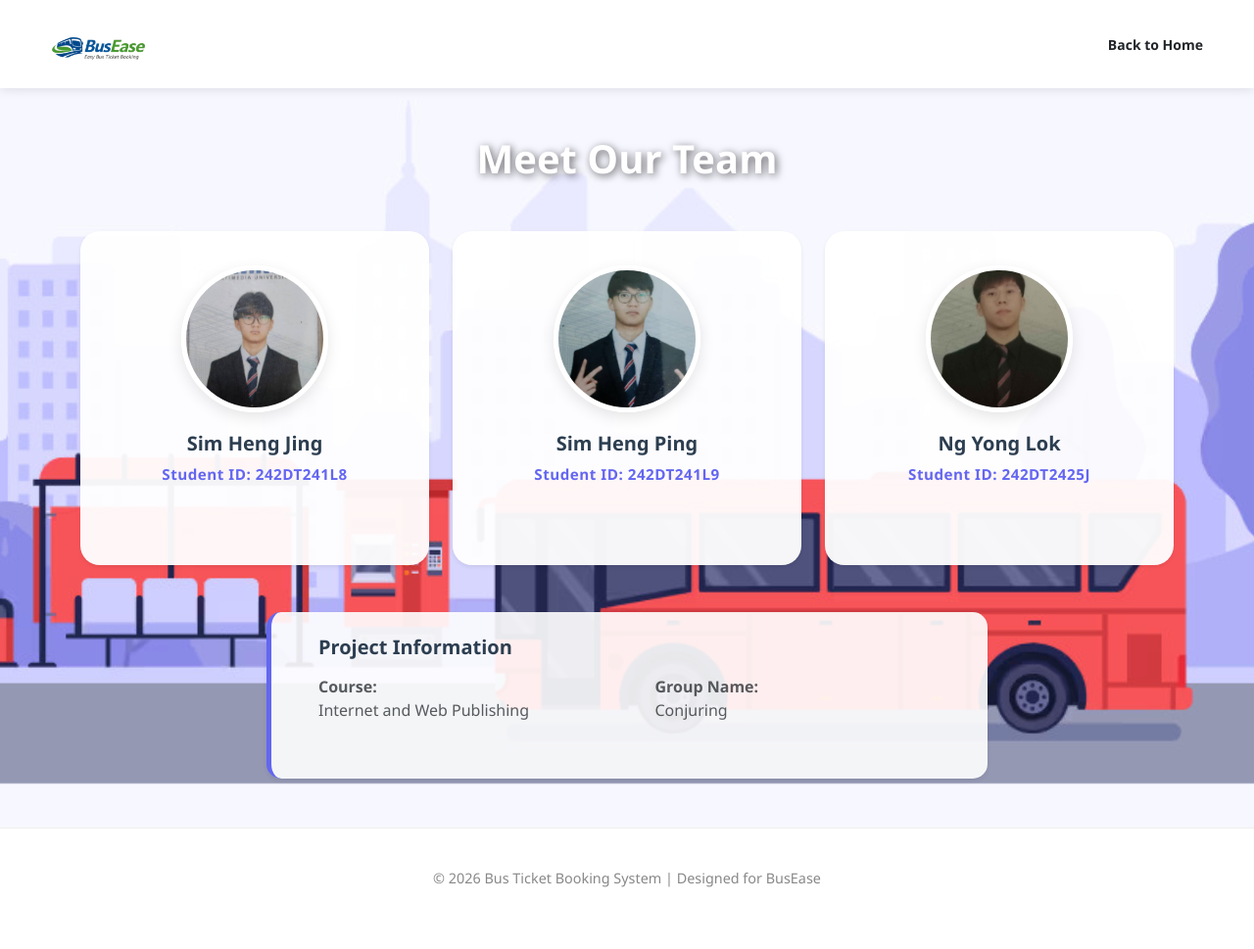
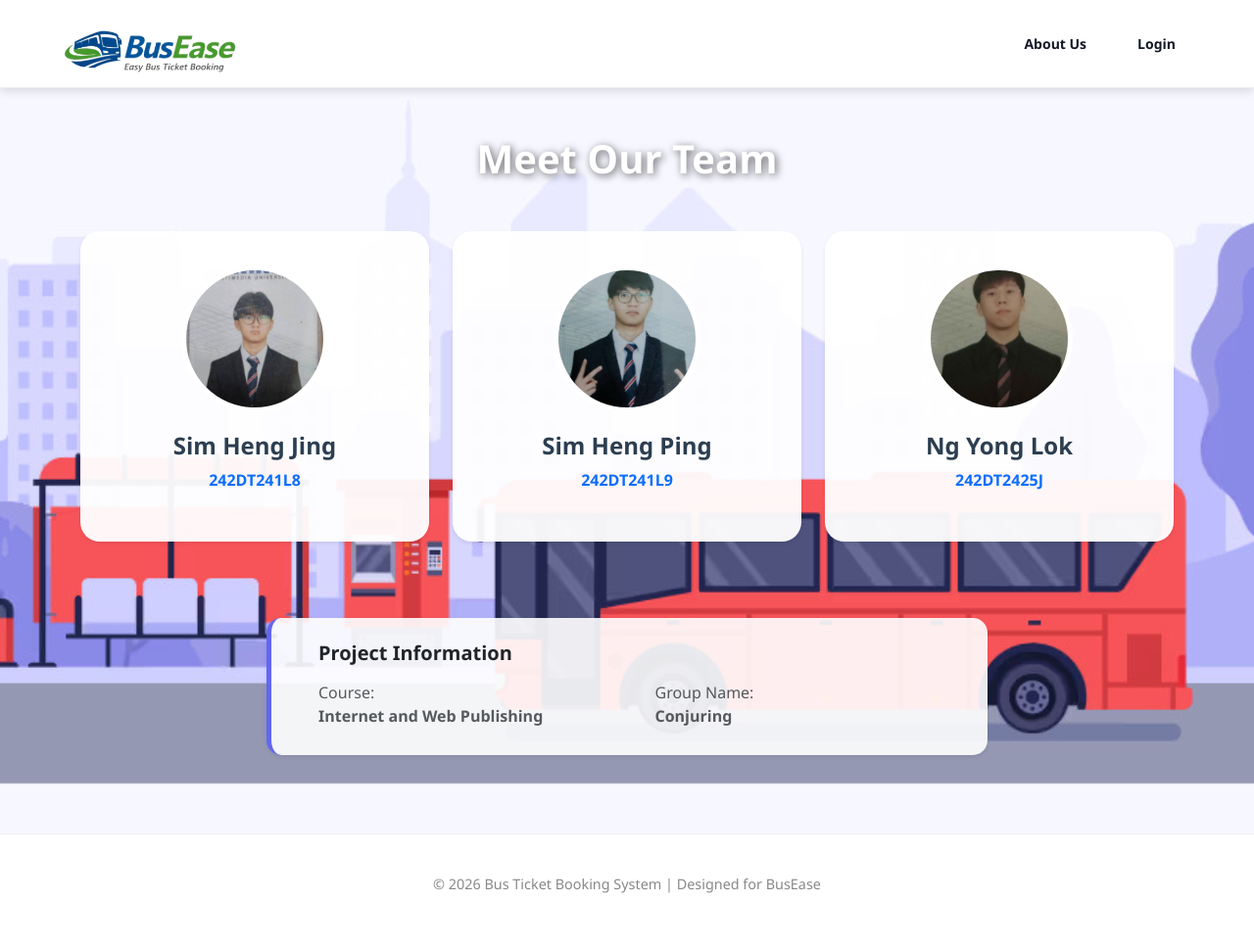
Before and after one commit to gitter4249/Bus-Ticket-System, a PHP site: page /about_us.php in a window 1280 px wide. Shown: the whole page at 98% size. Before the commit the page ends 906 px from the top, so only its background shows below. Run offline with PHP 8.4, Linux system fonts and the light colour scheme.

Commit message:
Update about_us.php

```diff
--- a/Bus Ticket System/about_us.php
+++ b/Bus Ticket System/about_us.php
@@ -6,16 +6,19 @@ include "includes/config.php";
 <html lang="en">
 <head>
     <meta charset="UTF-8">
-    <title>About Us | Our Team</title>
-    <link rel="stylesheet" href="css/style.css">
+    <title>About Us | BusEase</title>
+
+    <?php include "includes/header.php"; ?>
+
     <link href="https://cdn.jsdelivr.net/npm/bootstrap@5.3.0/dist/css/bootstrap.min.css" rel="stylesheet">
+
     <style>
         body {
             background: url('css/background.jpg') no-repeat center center fixed;
             background-size: cover;
             font-family: 'Segoe UI', sans-serif;
+            margin: 0;
         }
-        .navbar { background: white; padding: 10px 40px; box-shadow: 0 2px 10px rgba(0,0,0,0.1); }
 
         .member-card {
             background: rgba(255, 255, 255, 0.95);
@@ -23,25 +26,18 @@ include "includes/config.php";
             padding: 35px 20px;
             margin-bottom: 30px;
             transition: all 0.3s ease;
-            border: none;
             text-align: center;
-            height: 100%;
         }
         .member-card:hover { transform: translateY(-10px); box-shadow: 0 15px 30px rgba(0,0,0,0.2); }
-
         .avatar-img {
             width: 150px;
             height: 150px;
             object-fit: cover;
+            border-radius: 50% !important;
             border: 5px solid #fff;
-            box-shadow: 0 5px 15px rgba(0,0,0,0.1);
-            border-radius: 50% !important;
         }
-
-        .member-name { color: #2c3e50; font-weight: 700; margin-top: 20px; font-size: 1.25rem; }
-        .member-id { color: #6366f1; font-size: 0.95rem; font-weight: 600; letter-spacing: 0.5px; }
-        .section-title { color: white; text-shadow: 2px 2px 8px rgba(0,0,0,0.6); font-weight: 800; margin-bottom: 50px; margin-top: 30px; }
-
+        .member-name { color: #2c3e50; font-weight: 700; margin-top: 20px; }
+        .section-title { color: white; text-shadow: 2px 2px 8px rgba(0,0,0,0.6); font-weight: 800; margin: 30px 0 50px 0; }
         .info-card {
             background: rgba(255, 255, 255, 0.9);
             border-radius: 15px;
@@ -51,16 +47,7 @@ include "includes/config.php";
 </head>
 <body>
 
-<header class="navbar">
-    <div class="container-fluid d-flex justify-content-between align-items-center">
-        <div class="logo">
-            <a href="homepage.php"><img src="images/logo3.png" alt="BusEase Logo" height="40"></a>
-        </div>
-        <div class="nav-right">
-            <a href="homepage.php" class="text-decoration-none text-dark fw-bold"><i class="bi bi-arrow-left"></i> Back to Home</a>
-        </div>
-    </div>
-</header>
+<?php include "includes/navbar.php"; ?>
 
 <div class="container mt-5">
     <h1 class="text-center section-title">Meet Our Team</h1>
@@ -68,25 +55,23 @@ include "includes/config.php";
     <div class="row g-4 justify-content-center">
         <div class="col-md-4">
             <div class="member-card shadow-sm">
-                <img src="images/shj.png" class="avatar-img" alt="Sim Heng Jing">
+                <img src="images/shj.png" class="avatar-img">
                 <h4 class="member-name">Sim Heng Jing</h4>
-                <p class="member-id">Student ID: 242DT241L8</p>
+                <p class="text-primary fw-bold">242DT241L8</p>
             </div>
         </div>
-
         <div class="col-md-4">
             <div class="member-card shadow-sm">
-                <img src="images/shp.png" class="avatar-img" alt="Sim Heng Ping">
+                <img src="images/shp.png" class="avatar-img">
                 <h4 class="member-name">Sim Heng Ping</h4>
-                <p class="member-id">Student ID: 242DT241L9</p>
+                <p class="text-primary fw-bold">242DT241L9</p>
             </div>
         </div>
-
         <div class="col-md-4">
             <div class="member-card shadow-sm">
-                <img src="images/ngl.png" class="avatar-img" alt="Ng Yong Lok">
+                <img src="images/ngl.png" class="avatar-img">
                 <h4 class="member-name">Ng Yong Lok</h4>
-                <p class="member-id">Student ID: 242DT2425J</p>
+                <p class="text-primary fw-bold">242DT2425J</p>
             </div>
         </div>
     </div>
@@ -94,13 +79,13 @@ include "includes/config.php";
     <div class="row justify-content-center mt-5">
         <div class="col-md-8">
             <div class="member-card info-card py-4 shadow-sm text-start ps-5">
-                <h5 class="fw-bold mb-3" style="color: #2c3e50;">Project Information</h5>
+                <h5 class="fw-bold mb-3">Project Information</h5>
                 <div class="row">
                     <div class="col-sm-6">
-                        <p class="mb-1 text-muted"><strong>Course:</strong> <br>Internet and Web Publishing</p>
+                        <p class="mb-1 text-muted">Course: <br><strong>Internet and Web Publishing</strong></p>
                     </div>
                     <div class="col-sm-6">
-                        <p class="mb-1 text-muted"><strong>Group Name:</strong> <br>Conjuring</p>
+                        <p class="mb-1 text-muted">Group Name: <br><strong>Conjuring</strong></p>
                     </div>
                 </div>
             </div>
@@ -108,9 +93,7 @@ include "includes/config.php";
     </div>
 </div>
 
-<div class="mt-5">
-    <?php include "includes/footer.php"; ?>
-</div>
+<?php include "includes/footer.php"; ?>
 
 </body>
 </html>
```
